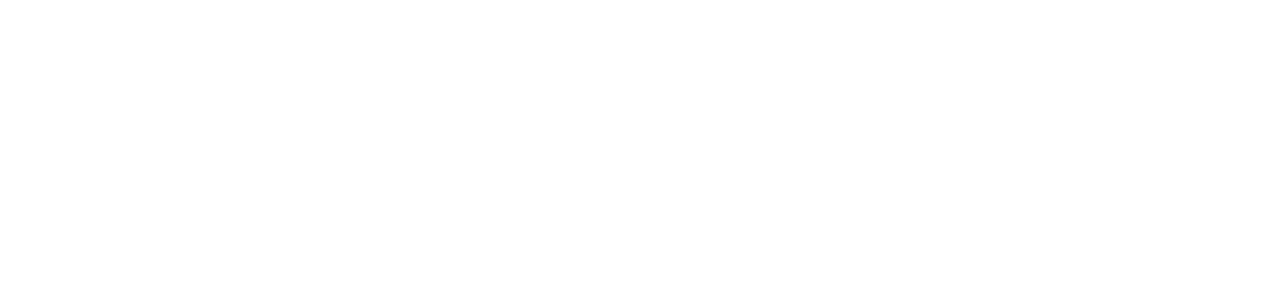
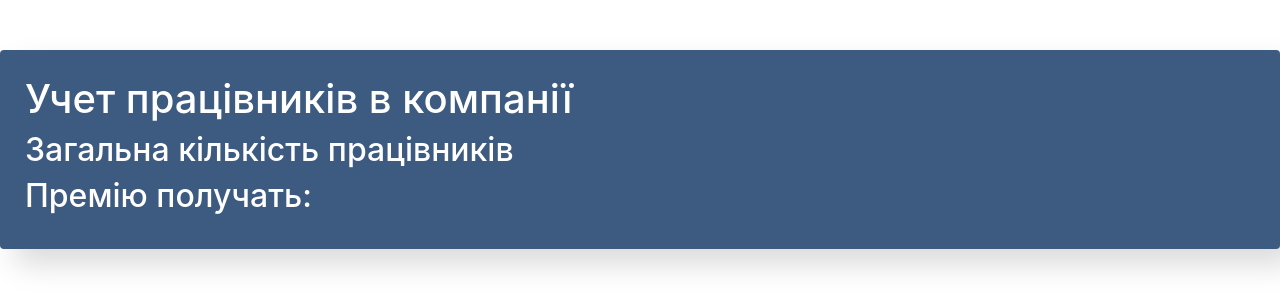
Before and after one commit to nazarSynchyna/employees, a React (Vite) app: page / in a window 1280 px wide. Shown: the top 308 px of the page. Built offline with nearby package versions, Linux system fonts and the light colour scheme.

Commit message:
feat: add AppInfo component

```diff
--- /dev/null
+++ b/src/components/app-info/app-info.css
@@ -0,0 +1,7 @@
+.app-info {
+    padding: 25px;
+    background-color: #3d5a80;
+    border-radius: 4px;
+    box-shadow: 15px 15px 30px rgba(0, 0, 0, .15);
+    color: #fff;
+}
--- a/src/components/app-info/app-info.jsx
+++ b/src/components/app-info/app-info.jsx
@@ -0,0 +1,13 @@
+import './app-info.css';
+
+const AppInfo = () => {
+    return (
+        <div className="app-info">
+            <h1>Учет працівників в компанії</h1>
+            <h2>Загальна кількість працівників</h2>
+            <h2>Премію получать: </h2>
+        </div>
+    )
+}
+
+export default AppInfo;
--- a/src/components/app/App.css
+++ b/src/components/app/App.css
@@ -0,0 +1,4 @@
+.app {
+    margin: 0 auto;
+    min-width: 1000px;
+}
--- a/src/components/app/App.jsx
+++ b/src/components/app/App.jsx
@@ -1,10 +1,11 @@
-import './App.css'
+import './App.css';
+import AppInfo from '../app-info/app-info';
 
 function App() {
   return (
-    <>
-
-    </>
+    <div className="app">
+      <AppInfo />
+    </div>
   )
 }
 
--- a/src/main.jsx
+++ b/src/main.jsx
@@ -1,7 +1,7 @@
 import { StrictMode } from 'react'
 import { createRoot } from 'react-dom/client'
-import './index.css'
 import App from "./components/app/App.jsx";
+import "./index.css";
 
 createRoot(document.getElementById('root')).render(
   <StrictMode>
```
